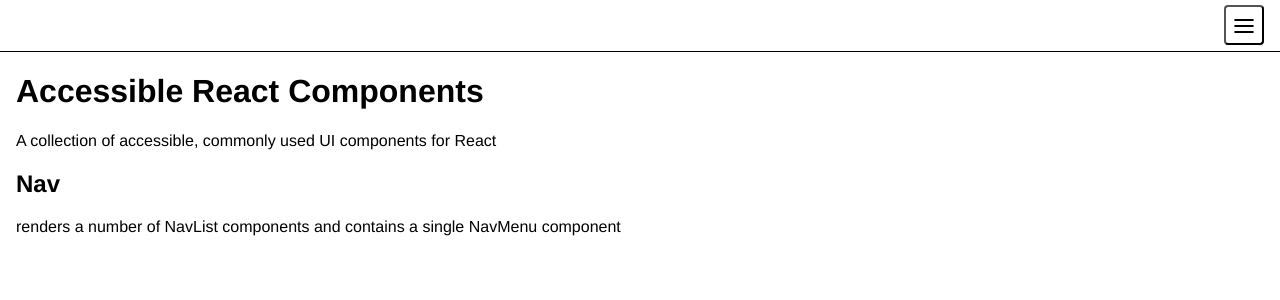
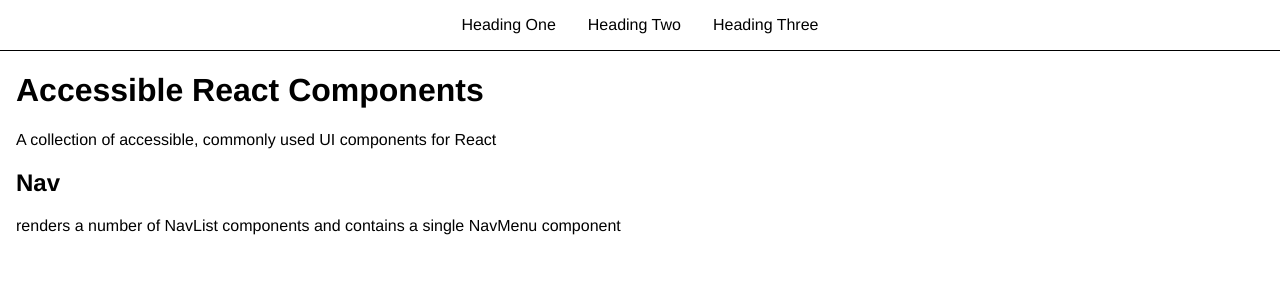
Before and after one commit to JoshMK/react-accessible-components, a React (Create React App) app: page / in a window 1280 px wide. Shown: the top 300 px of the page. Built offline with nearby package versions, Linux system fonts and the light colour scheme.

Commit message:
more mobile styles.

```diff
--- a/src/components/Nav/Nav.js
+++ b/src/components/Nav/Nav.js
@@ -68,14 +68,33 @@ NAVITEMS.map((link) => {
 class Nav extends Component {
   state = {
     mobileMenuToggled: false,
+    isMobile: true,
+  };
+
+  checkIsMobile = () => {
+    window.innerWidth > 768
+      ? this.setState({ isMobile: false })
+      : this.setState({ isMobile: true });
   };
 
   toggleMobileMenu = () => {
     this.setState((prevState) => ({
       ...prevState,
-      mobileMenuToggled: !this.state.mobileMenuToggled,
+      mobileMenuToggled: !prevState.mobileMenuToggled,
     }));
   };
+
+  componentDidMount() {
+    //mount all events
+    window.addEventListener("resize", this.checkIsMobile);
+    this.checkIsMobile();
+  }
+
+  componentWillUnmount() {
+    //unmount all events
+    window.removeEventListener("resize", this.checkIsMobile);
+  }
+
   //component
   render() {
     return (
@@ -90,6 +109,7 @@ class Nav extends Component {
               <>
                 <NavListTab
                   {...item}
+                  isMobile={this.state.isMobile}
                   mobileMenuToggled={this.state.mobileMenuToggled}
                   sublinks={
                     item.hasOwnProperty("sublinks") && item.sublinks.length > 0
--- a/src/components/Nav/nav.css
+++ b/src/components/Nav/nav.css
@@ -1,7 +1,7 @@
 .app__nav {
   border-bottom: 1px solid #000;
   text-align: center; /* can be center / left / right depending on your layout */
-  min-height: 52px;
+  margin-top: 52px;
 }
 
 .app__nav,
@@ -24,7 +24,10 @@
   color: #fff;
 }
 
-@media screen only and (max-width: 768px) {
+@media screen and (min-width: 768px) {
+  .app__nav {
+    margin-top: 0;
+  }
   .app__nav > li {
     display: inline-block;
   }
--- a/src/components/NavListTab/NavListTab.js
+++ b/src/components/NavListTab/NavListTab.js
@@ -13,7 +13,9 @@ class NavList extends Component {
       <li
         tabIndex="-1"
         className={`app__navlist${
-          !this.props.mobileMenuToggled ? " app__navlist--hidden" : ""
+          !this.props.mobileMenuToggled && this.props.isMobile
+            ? " app__navlist--hidden"
+            : ""
         }`}
       >
         <a href={this.props.href}>{this.props.text}</a>
--- a/src/components/NavListTab/navlist-tab.css
+++ b/src/components/NavListTab/navlist-tab.css
@@ -9,8 +9,7 @@
 .app__navlist-dropdown {
   left: 0;
   margin: 0;
-  position: absolute;
-  text-align: left;
+  text-align: center;
   top: 100%;
   opacity: 0;
   height: 1px;
@@ -35,3 +34,10 @@
   height: auto;
   z-index: 3;
 }
+
+@media screen and (min-width: 768px) {
+  .app__navlist-dropdown {
+    position: absolute;
+    text-align: left;
+  }
+}
--- a/src/components/NavMenuButton/nav-menu-button.css
+++ b/src/components/NavMenuButton/nav-menu-button.css
@@ -32,3 +32,9 @@
 .app__menu-button-line:last-child {
   margin-bottom: 2px;
 }
+
+@media screen and (min-width: 768px) {
+  .app__menu-button {
+    display: none;
+  }
+}
```
